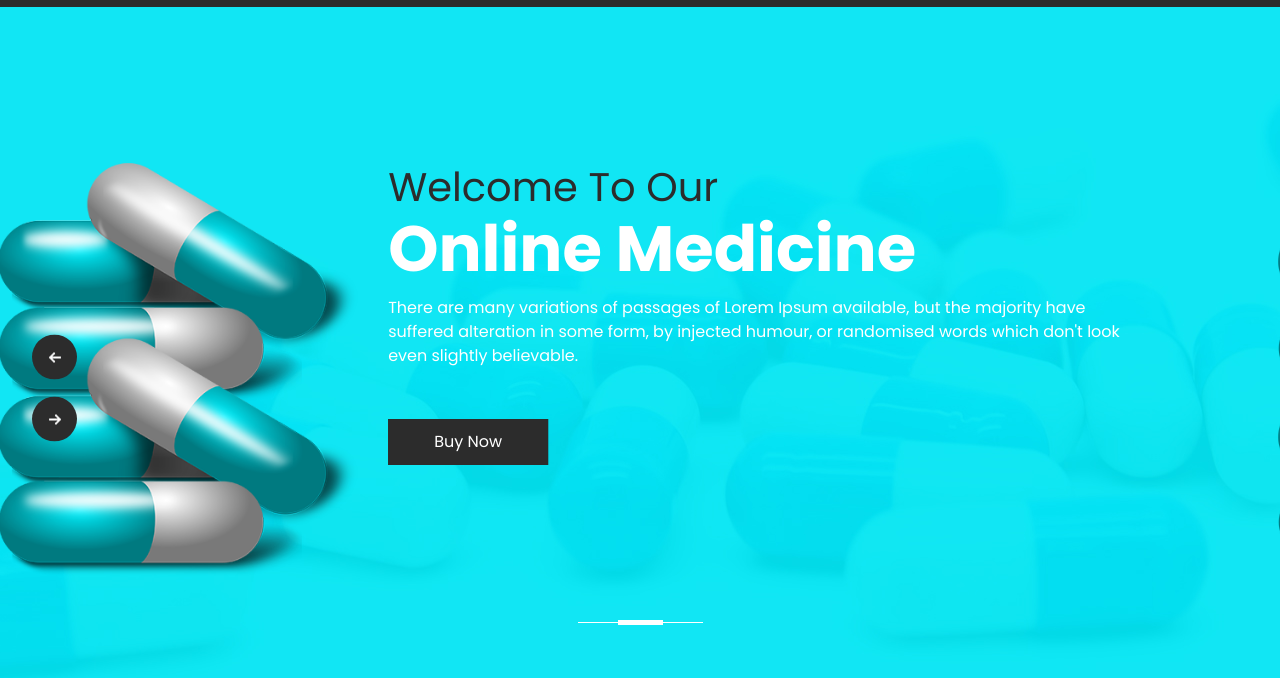
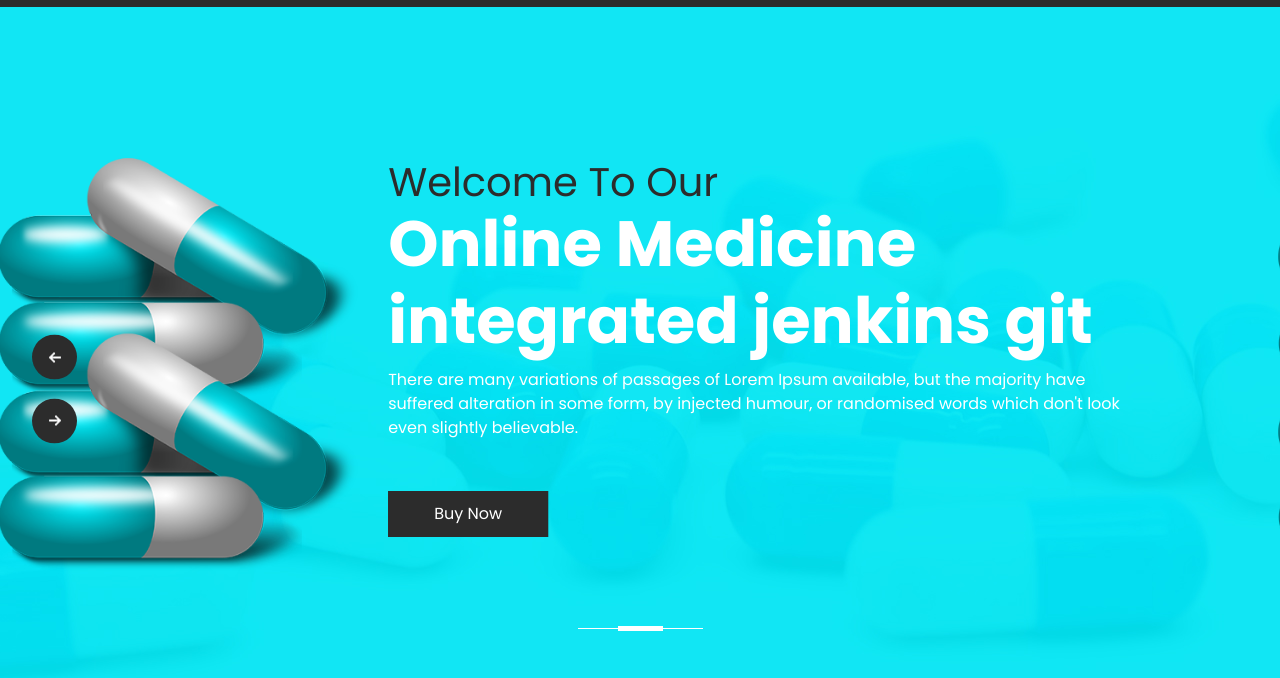
Before and after one commit to ariefwinanto/medion_web, a plain HTML site: page index.html in a window 1280 px wide. Shown: the part 122-800 px from the top of the page. Drawn offline with nearby package versions, Linux system fonts and the light colour scheme.

Commit message:
jenkins-nginx

```diff
--- a/index.html
+++ b/index.html
@@ -134,7 +134,7 @@
                     <h1>
                       Welcome To Our <br>
                       <span>
-                        Online Medicine
+                        Online Medicine integrated jenkins git
                       </span>
 
                     </h1>
```
